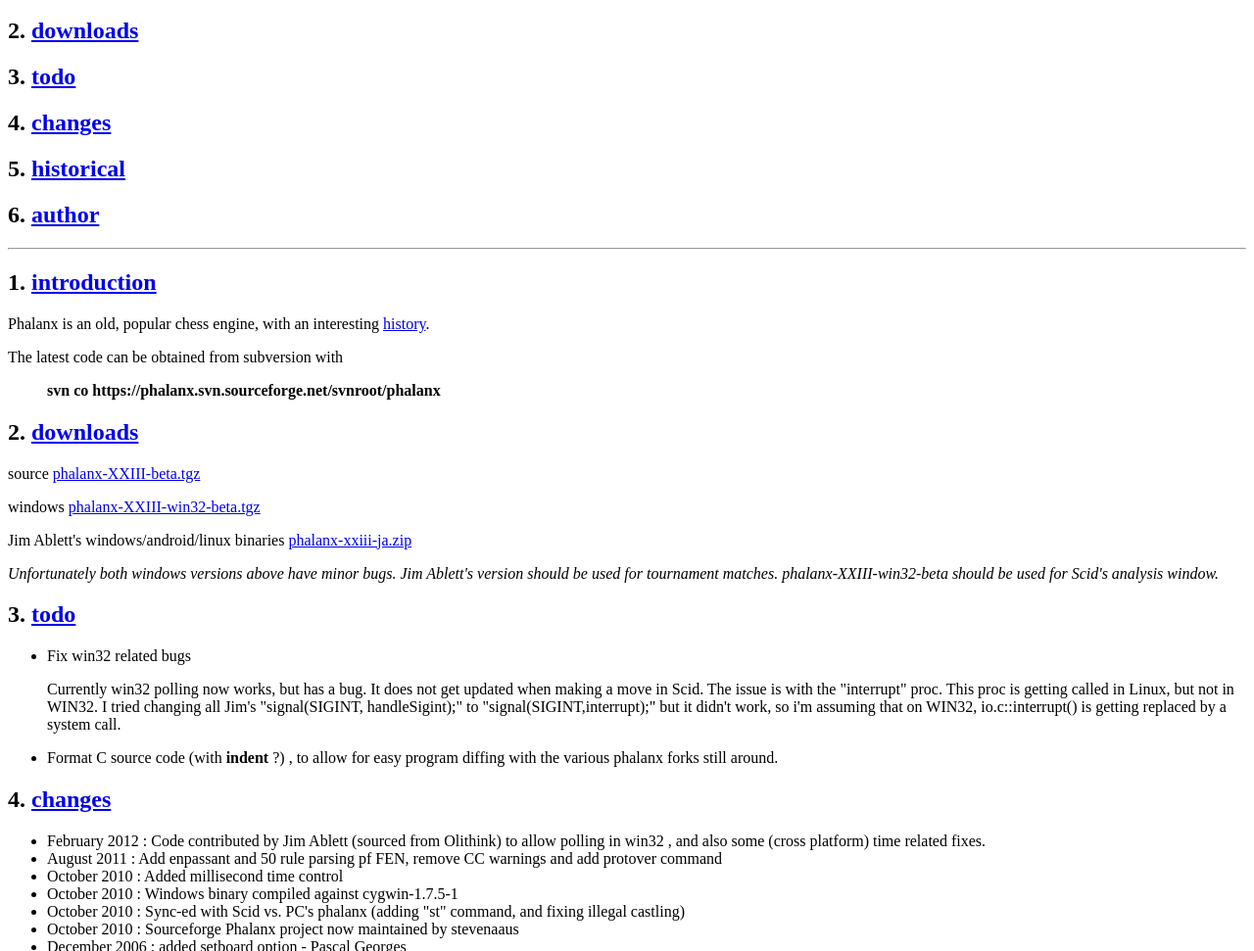
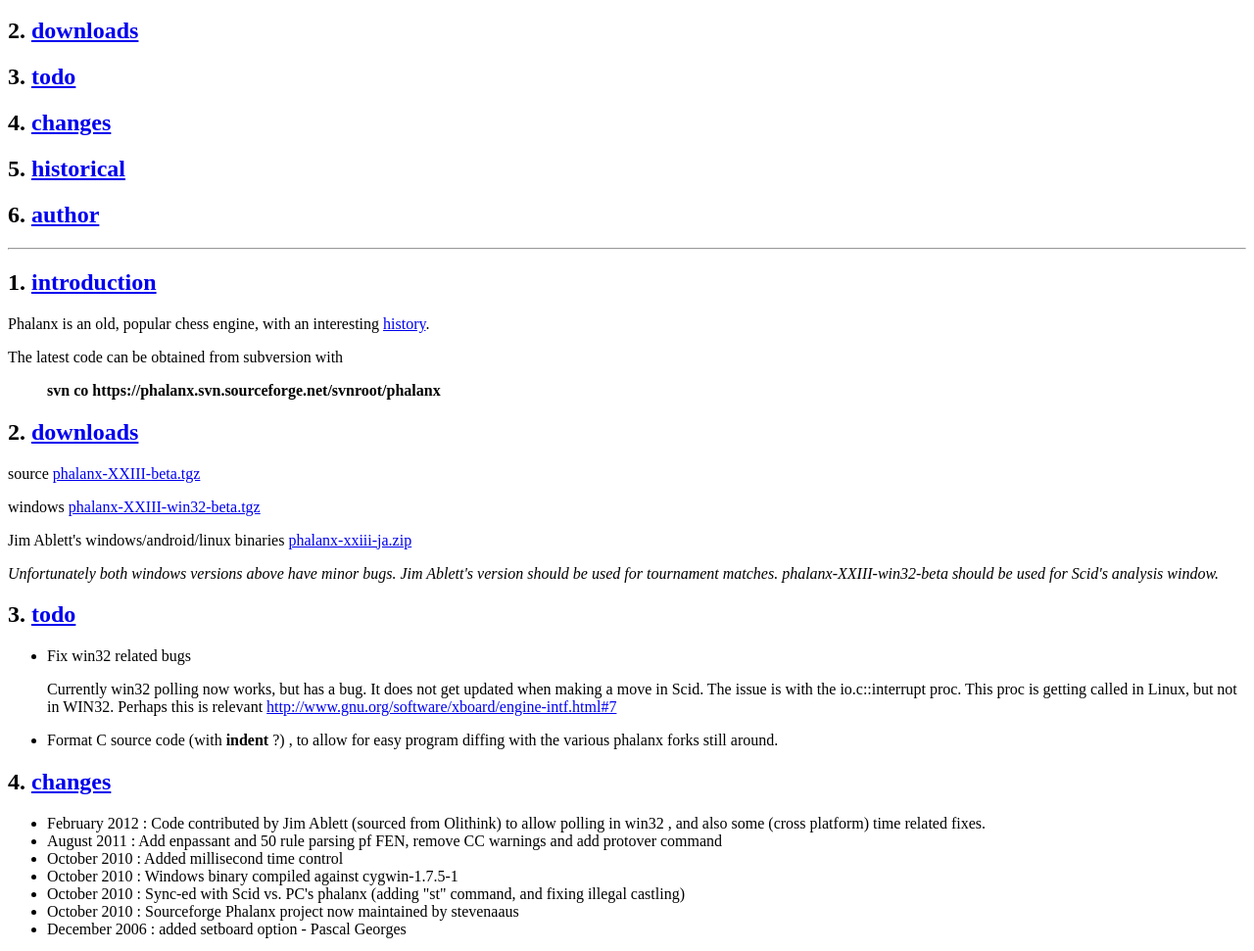
Before and after one commit to tripleo1/phalanx-chess, a plain HTML site: page phalanx/index.html in a window 1280 px wide. Shown: the part 95-1066 px from the top of the page at 98% size. Drawn offline with Linux system fonts and the light colour scheme.

Commit message:
Doco tweak for polling bug.

```diff
--- a/phalanx/index.html
+++ b/phalanx/index.html
@@ -58,9 +58,9 @@
 <UL>
 <LI> Fix win32 related bugs
 <P>Currently win32 polling now works, but has a bug. It does not get updated when making a move in Scid.
-The issue is with the "interrupt" proc. This proc is getting called in Linux, but not in WIN32.
-I tried changing all Jim's "signal(SIGINT, handleSigint);" to "signal(SIGINT,interrupt);" but it
-didn't work, so i'm assuming that on WIN32, io.c::interrupt() is getting replaced by a system call. </P>
+The issue is with the io.c::interrupt proc. This proc is getting called in Linux, but not in WIN32.
+Perhaps this is relevant
+<A HREF="http://www.gnu.org/software/xboard/engine-intf.html#7">http://www.gnu.org/software/xboard/engine-intf.html#7</A></P>
 </LI>
 <LI> Format C source code (with <B>indent</B> ?) , to allow for easy
 program diffing with the various phalanx forks still around.</LI>
```
Also changed, not shown: phalanx/index.txt, 1 other file.
